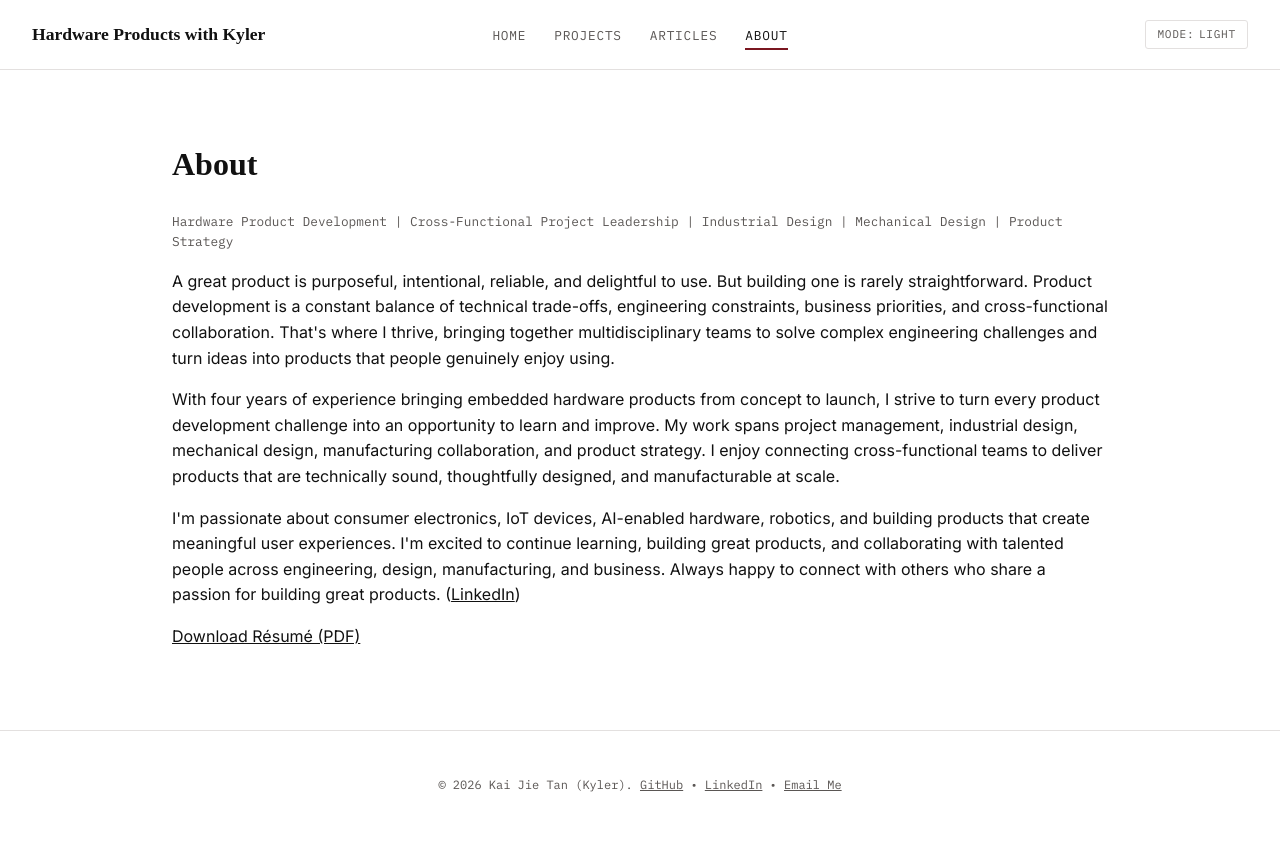
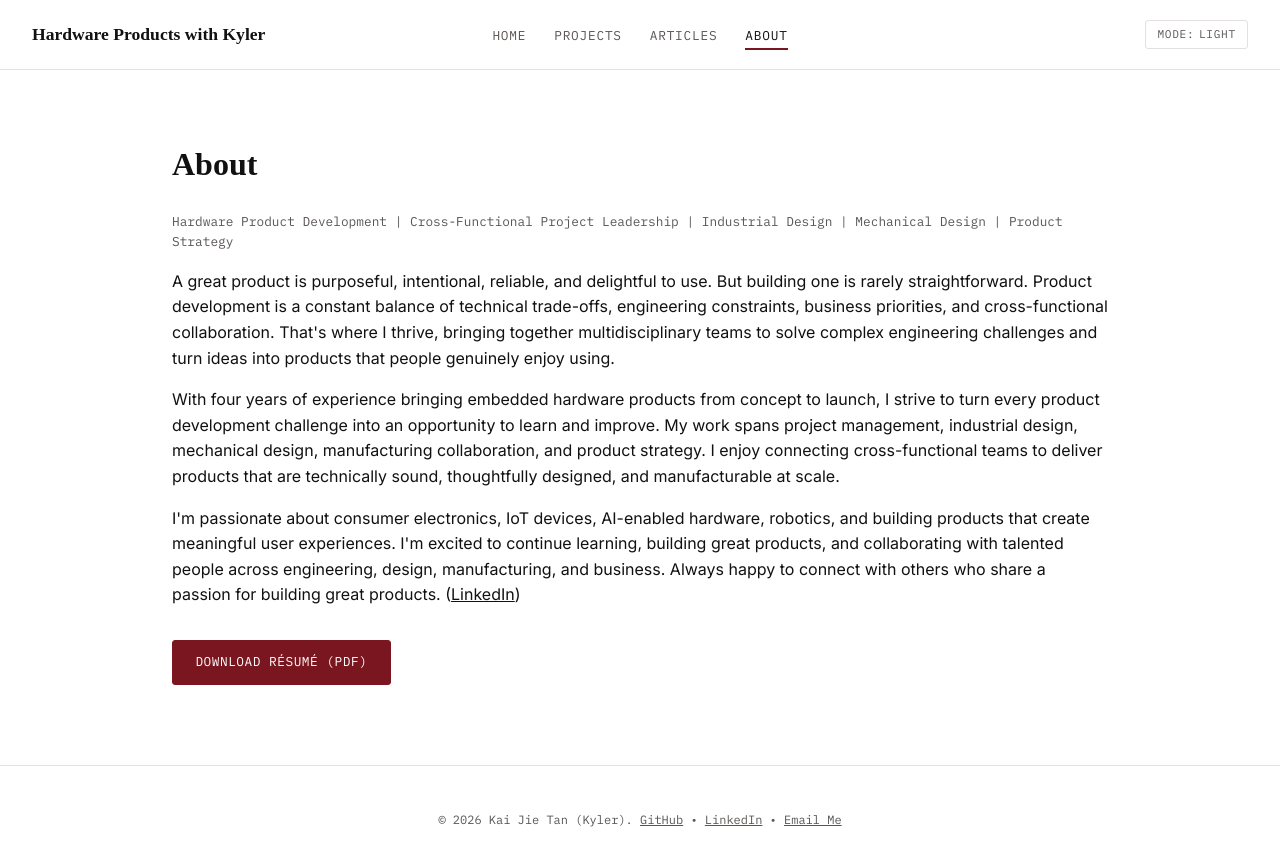
Before and after one commit to kaitkj/kaitkj.github.io, a Jekyll site: the page built from about/index.html, in a window 1280 px wide. Shown: the top 866 px of the page. Built offline with Jekyll 4.4.1, drawn with Linux system fonts in a browser that asks for light colours; some web fonts are replaced.

Commit message:
Update main.css

```diff
--- a/assets/css/main.css
+++ b/assets/css/main.css
@@ -431,6 +431,32 @@ main h1, main h2, main h3,
 }
 
 /* ==========================================================================
+   Resume download button (About page)
+   ========================================================================== */
+
+.resume-btn {
+  display: inline-flex;
+  align-items: center;
+  gap: 0.5rem;
+  margin-top: 1rem;
+  padding: 0.7rem 1.4rem;
+  font-family: var(--font-mono);
+  font-size: 0.8rem;
+  letter-spacing: 0.04em;
+  text-transform: uppercase;
+  text-decoration: none;
+  color: var(--c-accent-contrast);
+  background: var(--c-accent);
+  border: 1px solid var(--c-accent);
+  border-radius: 3px;
+  transition: opacity 0.15s ease;
+}
+
+.resume-btn:hover {
+  opacity: 0.85;
+}
+
+/* ==========================================================================
    Individual project / article pages
    ========================================================================== */
 
```
